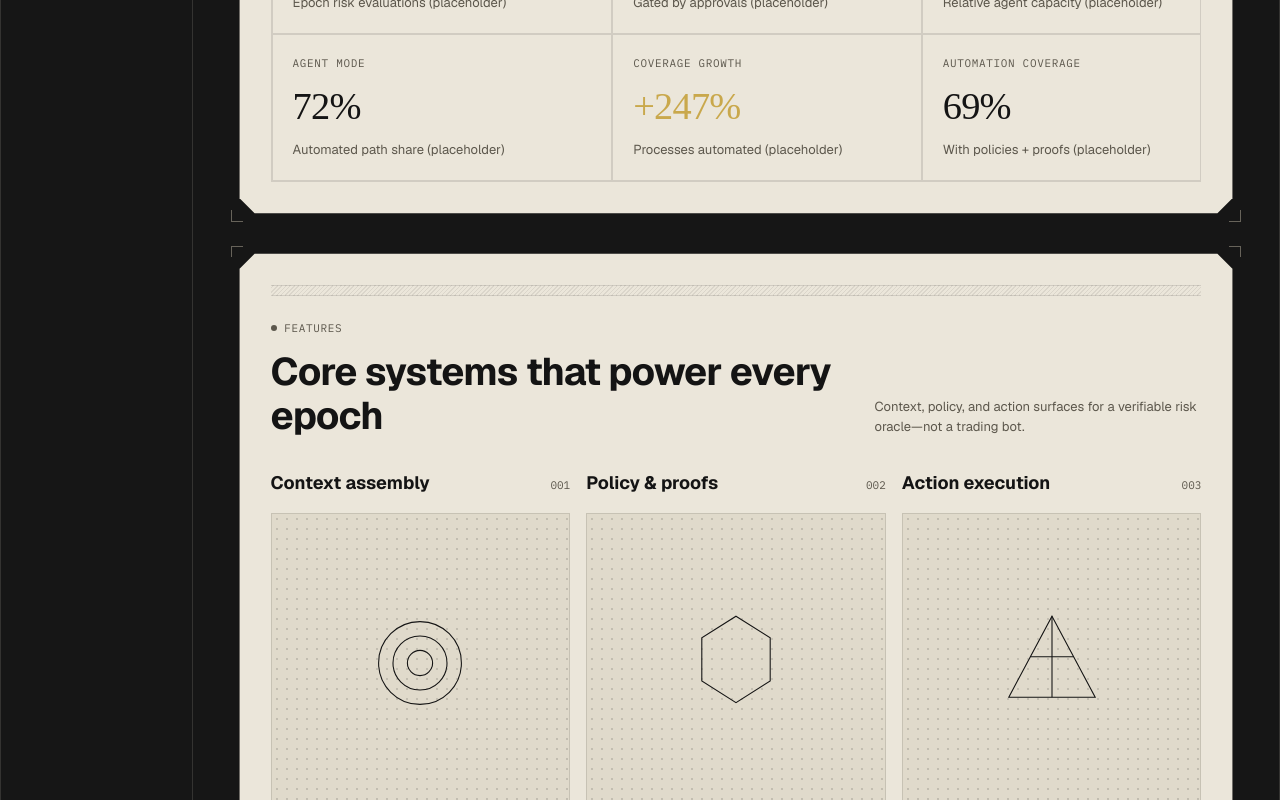
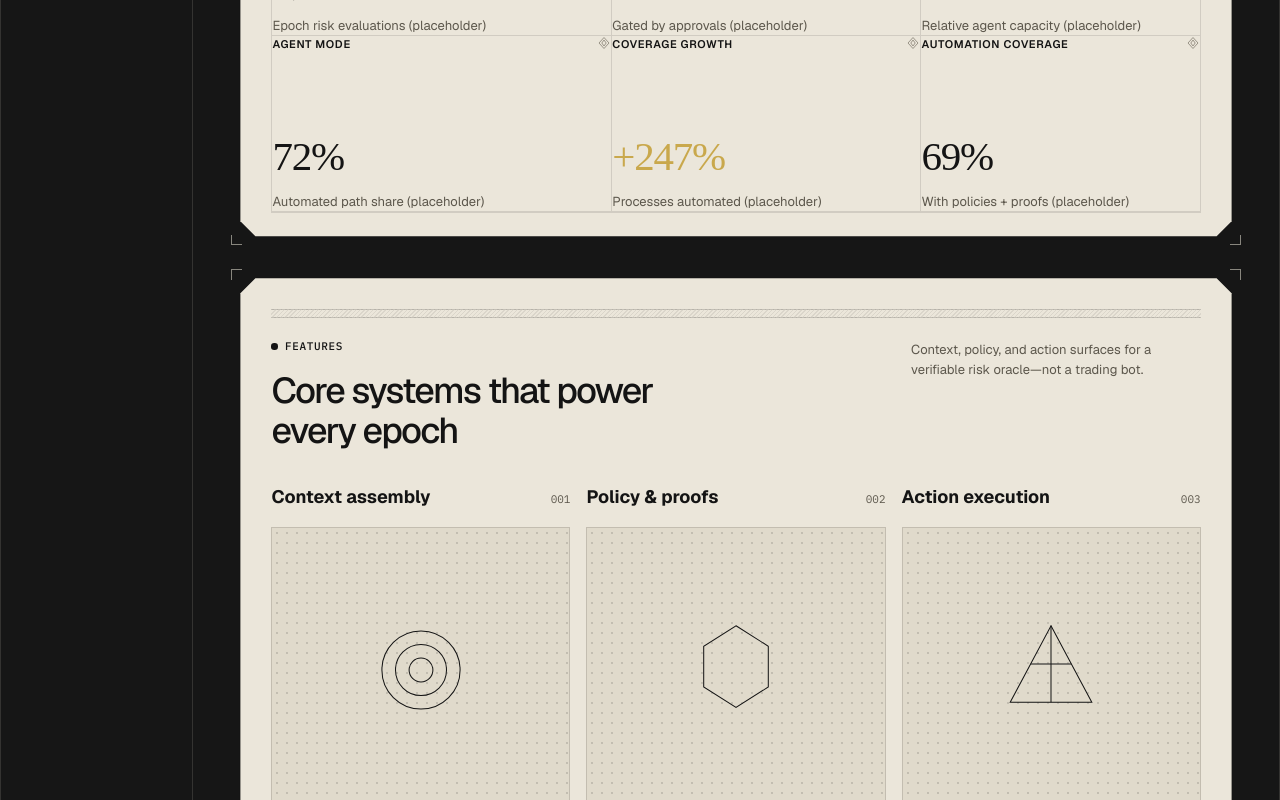
Before and after one commit to vamshiganesh/Zyocra, a React (Vite) app in the folder frontend/: page / in a window 1280 px wide. Shown: the part 1620-2420 px from the top of the page. Built offline with nearby package versions, Linux system fonts and the light colour scheme; a web font is replaced by a local one.

Commit message:
Tweaking frontend: Landing Page - 13

```diff
--- a/frontend/src/components/ui/ClippedCard.css
+++ b/frontend/src/components/ui/ClippedCard.css
@@ -1,14 +1,14 @@
-/* Four-corner 45° chamfer (not rounded). Outer shell holds brackets;
-   panel uses a 1px border ring via outer/inner clip-path layers. */
+/* Four-corner 45° chamfer + outer crop-mark brackets */
 
 .clip-card {
   --card-chamfer: var(--clip-lg);
   --card-border: 1px;
+  --card-line: rgba(20, 20, 20, 0.16);
   position: relative;
 }
 
 .clip-card--brackets {
-  padding: 0.45rem;
+  padding: 0.5rem;
 }
 
 .clip-card__brackets {
@@ -20,12 +20,11 @@
 
 .clip-card__bracket {
   position: absolute;
-  width: 0.7rem;
-  height: 0.7rem;
-  border-color: var(--color-ink-faint);
+  width: 0.65rem;
+  height: 0.65rem;
+  border-color: rgba(232, 227, 213, 0.55);
   border-style: solid;
   border-width: 0;
-  opacity: 0.7;
 }
 
 .clip-card--dark .clip-card__bracket {
@@ -60,10 +59,9 @@
   border-left-width: 1px;
 }
 
-/* Border color layer (chamfered) */
 .clip-card__panel {
   position: relative;
-  background: var(--color-line-light-strong);
+  background: var(--card-line);
   clip-path: polygon(
     var(--card-chamfer) 0,
     calc(100% - var(--card-chamfer)) 0,
@@ -80,7 +78,6 @@
   background: var(--color-line-dark);
 }
 
-/* Fill inset by 1px so the chamfered border reads on all edges */
 .clip-card__panel-fill {
   background: var(--color-surface);
   color: var(--color-ink);
@@ -102,5 +99,10 @@
 }
 
 .clip-card__panel--padded .clip-card__panel-fill {
-  padding: var(--space-8);
+  padding: var(--space-8) var(--space-8) var(--space-6);
 }
+
+/* Unpadded cards: header padded, blueprint grids flush to edges */
+.clip-card__block-header {
+  padding: var(--space-8) var(--space-8) var(--space-6);
+}
--- a/frontend/src/components/ui/GeoFrame.css
+++ b/frontend/src/components/ui/GeoFrame.css
@@ -2,15 +2,20 @@
   position: relative;
   display: grid;
   place-items: center;
-  aspect-ratio: 1;
-  min-height: 10rem;
-  border: 1px solid var(--color-line-light);
+  aspect-ratio: 1.05;
+  min-height: 11rem;
+  border: 1px solid rgba(20, 20, 20, 0.14);
   color: var(--color-ink);
   background-color: var(--color-surface-muted);
+  background-image: radial-gradient(
+    rgba(20, 20, 20, 0.14) 0.7px,
+    transparent 0.8px
+  );
+  background-size: 9px 9px;
 }
 
 .geo-frame__svg {
-  width: min(70%, 9rem);
+  width: min(62%, 8.5rem);
   height: auto;
 }
 
--- a/frontend/src/components/ui/SectionHeader.css
+++ b/frontend/src/components/ui/SectionHeader.css
@@ -1,13 +1,20 @@
 .section-header {
   display: flex;
   flex-direction: column;
-  gap: var(--space-6);
+  gap: var(--space-5);
 }
 
 .section-header__hatch {
-  height: 0.7rem;
-  border-top: 1px solid var(--color-line-light);
-  border-bottom: 1px solid var(--color-line-light);
+  height: 0.55rem;
+  border-top: 1px solid var(--color-line-light-strong);
+  border-bottom: 1px solid var(--color-line-light-strong);
+  background-image: repeating-linear-gradient(
+    -45deg,
+    transparent,
+    transparent 2px,
+    rgba(20, 20, 20, 0.1) 2px,
+    rgba(20, 20, 20, 0.1) 3px
+  );
 }
 
 .section-header--dark .section-header__hatch {
@@ -23,27 +30,30 @@
 
 .section-header__row {
   display: grid;
-  grid-template-columns: minmax(0, 1.4fr) minmax(12rem, 0.8fr);
-  gap: var(--space-8);
-  align-items: end;
+  grid-template-columns: minmax(0, 1.45fr) minmax(11rem, 0.7fr);
+  gap: var(--space-10);
+  align-items: start;
 }
 
 .section-header__label {
-  color: var(--color-ink-muted);
-  margin-bottom: var(--space-3);
+  color: var(--color-ink);
+  margin-bottom: var(--space-4);
+  font-weight: 500;
 }
 
 .section-header--dark .section-header__label {
   color: var(--color-fog-muted);
 }
 
+/* Dispatch card headings: Geist, medium weight, tight tracking */
 .section-header__title {
   font-family: var(--font-sans);
-  font-size: clamp(var(--text-2xl), 3vw, var(--text-3xl));
-  font-weight: 700;
-  line-height: var(--leading-tight);
-  letter-spacing: -0.02em;
+  font-size: clamp(1.65rem, 2.8vw, 2.35rem);
+  font-weight: 500;
+  line-height: 1.12;
+  letter-spacing: -0.045em;
   color: var(--color-ink);
+  max-width: 18ch;
 }
 
 .section-header--dark .section-header__title {
@@ -51,10 +61,13 @@
 }
 
 .section-header__desc {
+  font-family: var(--font-sans);
   font-size: var(--text-sm);
-  line-height: var(--leading-body);
+  font-weight: 400;
+  line-height: 1.5;
   color: var(--color-ink-muted);
-  max-width: 28rem;
+  max-width: 22rem;
+  padding-top: 0.15rem;
 }
 
 .section-header--dark .section-header__desc {
@@ -64,5 +77,10 @@
 @media (max-width: 800px) {
   .section-header__row {
     grid-template-columns: 1fr;
+    gap: var(--space-4);
+  }
+
+  .section-header__title {
+    max-width: none;
   }
 }
--- a/frontend/src/components/ui/StatTile.css
+++ b/frontend/src/components/ui/StatTile.css
@@ -1,11 +1,9 @@
 .stat-tile {
   display: flex;
   flex-direction: column;
-  gap: var(--space-3);
-  min-height: 9rem;
-  padding: var(--space-5);
-  border: 1px solid var(--color-line-light);
-  background: transparent;
+  gap: var(--space-4);
+  min-height: 11rem;
+  height: 100%;
 }
 
 .stat-tile__top {
@@ -16,19 +14,26 @@
 }
 
 .stat-tile__label {
-  color: var(--color-ink-muted);
+  font-family: var(--font-sans);
+  font-size: var(--text-xs);
+  font-weight: 600;
+  letter-spacing: var(--tracking-label);
+  text-transform: uppercase;
+  color: var(--color-ink);
 }
 
 .stat-tile__icon {
+  flex: 0 0 auto;
   color: var(--color-ink-faint);
+  opacity: 0.85;
 }
 
 .stat-tile__value {
   margin-top: auto;
   font-family: var(--font-serif);
-  font-size: clamp(var(--text-2xl), 3vw, var(--text-3xl));
-  line-height: var(--leading-tight);
-  letter-spacing: -0.02em;
+  font-size: clamp(2rem, 3.2vw, 2.75rem);
+  line-height: 1;
+  letter-spacing: -0.03em;
   color: var(--color-ink);
 }
 
@@ -37,6 +42,9 @@
 }
 
 .stat-tile__detail {
+  font-family: var(--font-sans);
   font-size: var(--text-sm);
+  font-weight: 400;
+  line-height: 1.4;
   color: var(--color-ink-muted);
 }
--- a/frontend/src/components/ui/StatTile.tsx
+++ b/frontend/src/components/ui/StatTile.tsx
@@ -9,6 +9,15 @@ type Props = {
   icon?: ReactNode;
 };
 
+function DefaultIcon() {
+  return (
+    <svg width="14" height="14" viewBox="0 0 14 14" fill="none" aria-hidden="true">
+      <path d="M7 1.5L12 7L7 12.5L2 7L7 1.5Z" stroke="currentColor" strokeWidth="1" />
+      <path d="M7 4L9.2 7L7 10L4.8 7L7 4Z" stroke="currentColor" strokeWidth="1" />
+    </svg>
+  );
+}
+
 export function StatTile({
   label,
   value,
@@ -19,8 +28,8 @@ export function StatTile({
   return (
     <article className={`stat-tile${accent ? " stat-tile--accent" : ""}`}>
       <div className="stat-tile__top">
-        <p className="stat-tile__label mono-label">{label}</p>
-        {icon ? <span className="stat-tile__icon">{icon}</span> : null}
+        <p className="stat-tile__label">{label}</p>
+        <span className="stat-tile__icon">{icon ?? <DefaultIcon />}</span>
       </div>
       <p className="stat-tile__value">{value}</p>
       {detail ? <p className="stat-tile__detail">{detail}</p> : null}
```
Also changed, not shown: frontend/src/components/ui/BlueprintGrid.tsx (added, +50 -0 lines), frontend/src/styles/blueprint.css (added, +94 -0 lines).
